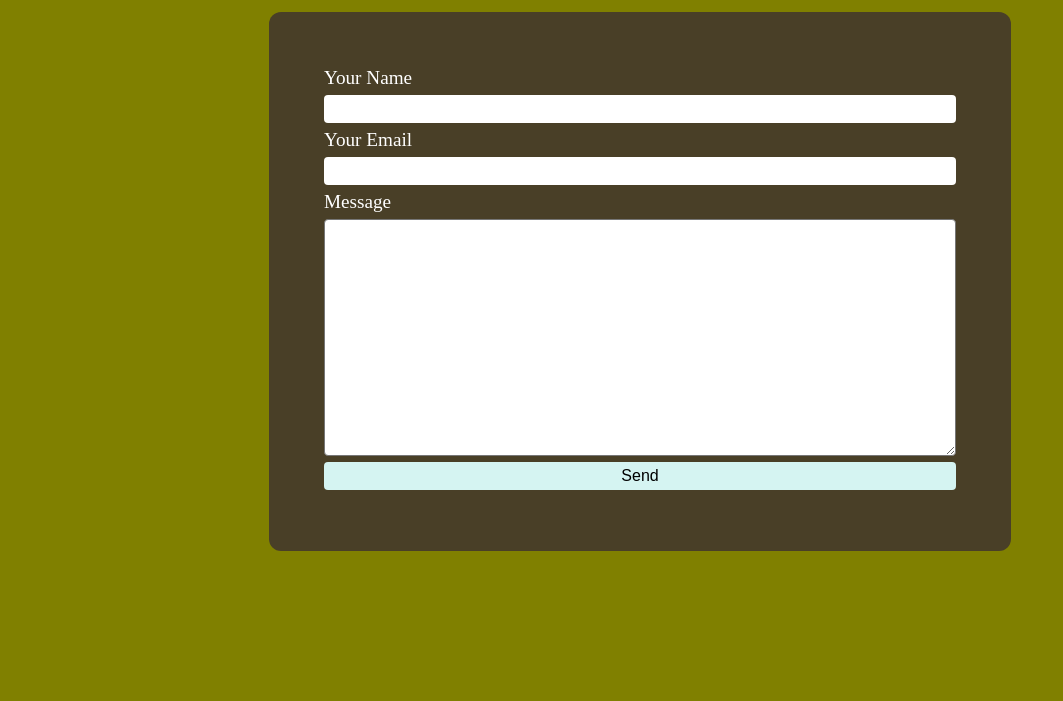
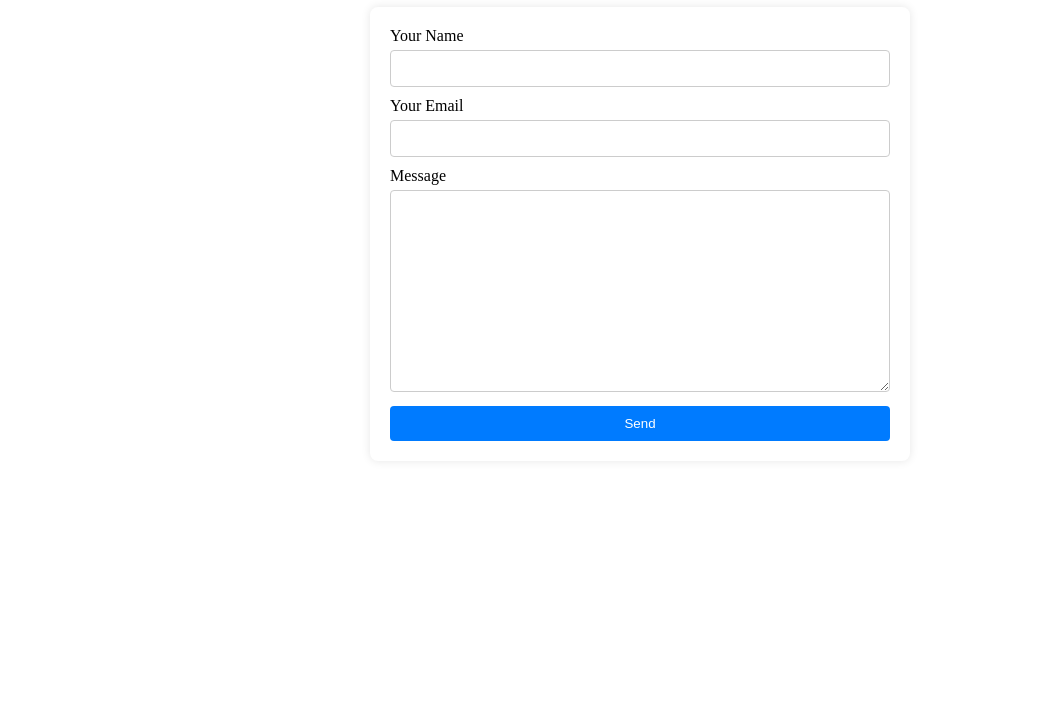
Before and after one commit to sewaksunar/portfolio, a plain HTML site: page contact.html in a window 1280 px wide. Shown: the part 99-800 px from the top of the page, without its empty margins (0-1063 px from the left). Drawn offline with nearby package versions, Linux system fonts and the light colour scheme.

Commit message:
style changes for contacts

```diff
--- a/styles/contact.css
+++ b/styles/contact.css
@@ -1,4 +1,4 @@
-body {
+/*body {
             display: flex;
             flex-direction: column;
             align-items: center;
@@ -73,3 +73,76 @@ body {
         font-size: smaller; /* Reduce font size */
     }
 }
+*/
+body {
+    font-family: Arial, sans-serif;
+    background-color: #f0f0f0;
+    margin: 0;
+    padding: 0;
+}
+
+h1 {
+    text-align: center;
+}
+
+.form-batta {
+    max-width: 500px;
+    margin: 20px auto;
+    padding: 20px;
+    background-color: #fff;
+    border-radius: 8px;
+    box-shadow: 0 0 10px rgba(0, 0, 0, 0.1);
+}
+
+label {
+    display: block;
+    margin-bottom: 5px;
+}
+
+input[type="text"],
+input[type="email"],
+textarea {
+    width: 100%;
+    padding: 10px;
+    margin-bottom: 10px;
+    border: 1px solid #ccc;
+    border-radius: 4px;
+    box-sizing: border-box;
+}
+
+textarea {
+    resize: vertical;
+}
+
+.sub {
+    width: 100%;
+    padding: 10px;
+    background-color: #007bff;
+    border: none;
+    border-radius: 4px;
+    color: #fff;
+    cursor: pointer;
+}
+
+.sub:hover {
+    background-color: #0056b3;
+}
+
+#success {
+    text-align: center;
+    color: green;
+}
+
+.back {
+    display: block;
+    margin-bottom: 20px;
+}
+
+.back a {
+    color: #007bff;
+    text-decoration: none;
+}
+
+.back a:hover {
+    text-decoration: underline;
+}
```
